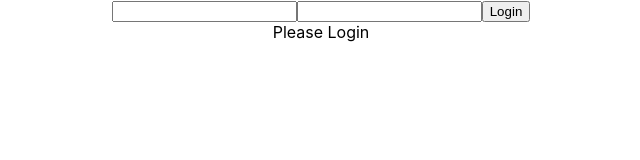
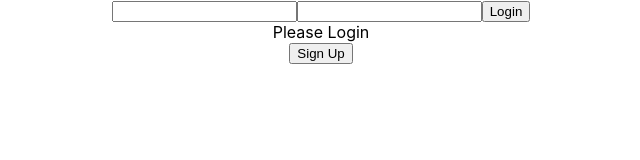
Before and after one commit to kellaisene/react-project, a React (Create React App) app: page / in a window 1280 px wide. Shown: the top 160 px of the page, without its empty margins (319-959 px from the left). Built offline with nearby package versions, Linux system fonts and the light colour scheme.

Commit message:
sign in button

```diff
--- a/src/Login.js
+++ b/src/Login.js
@@ -41,6 +41,9 @@ class Login extends Component {
       <div>
         Please Login
       </div>
+      <button>
+        Sign Up
+      </button>
       </div>
     );
   }
```
